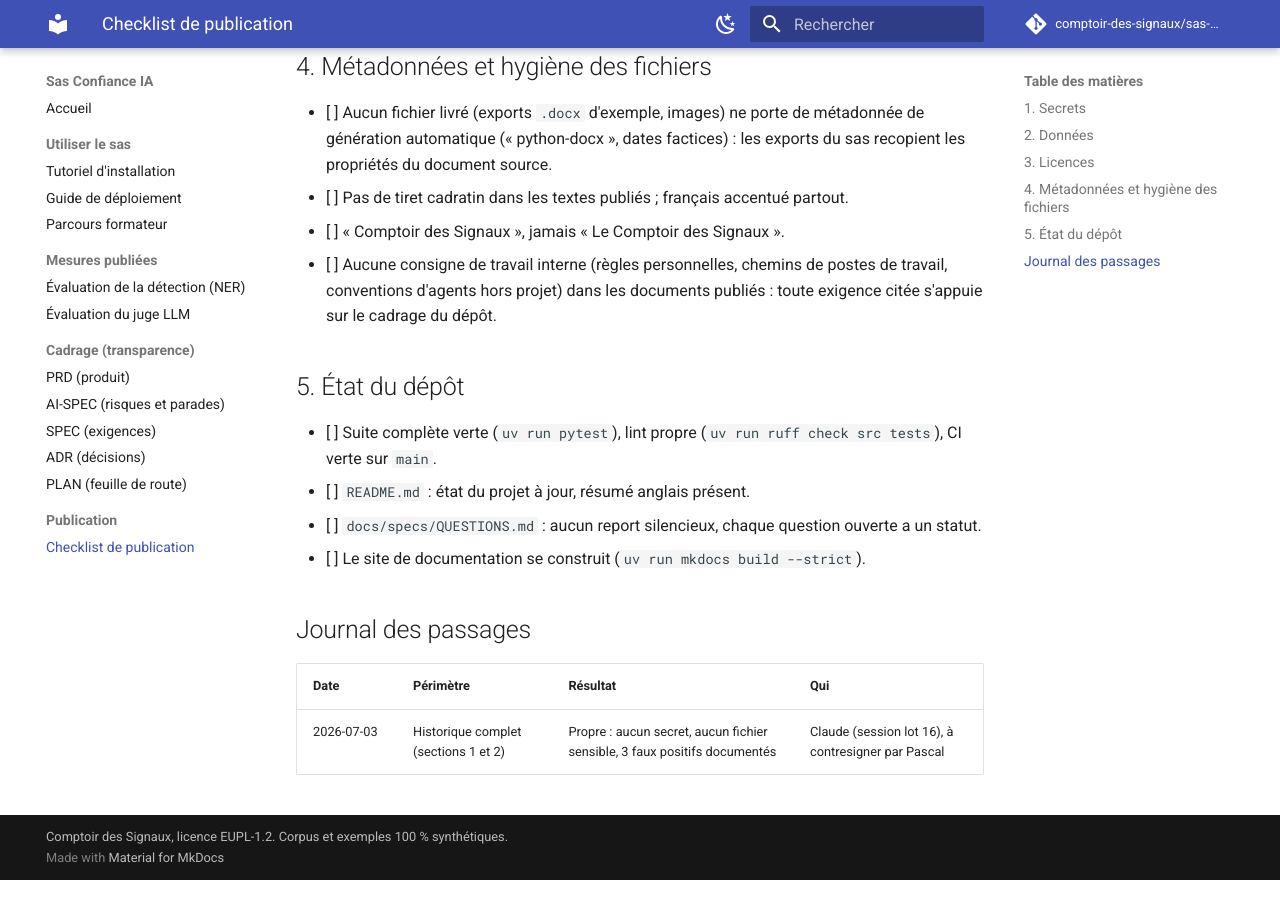
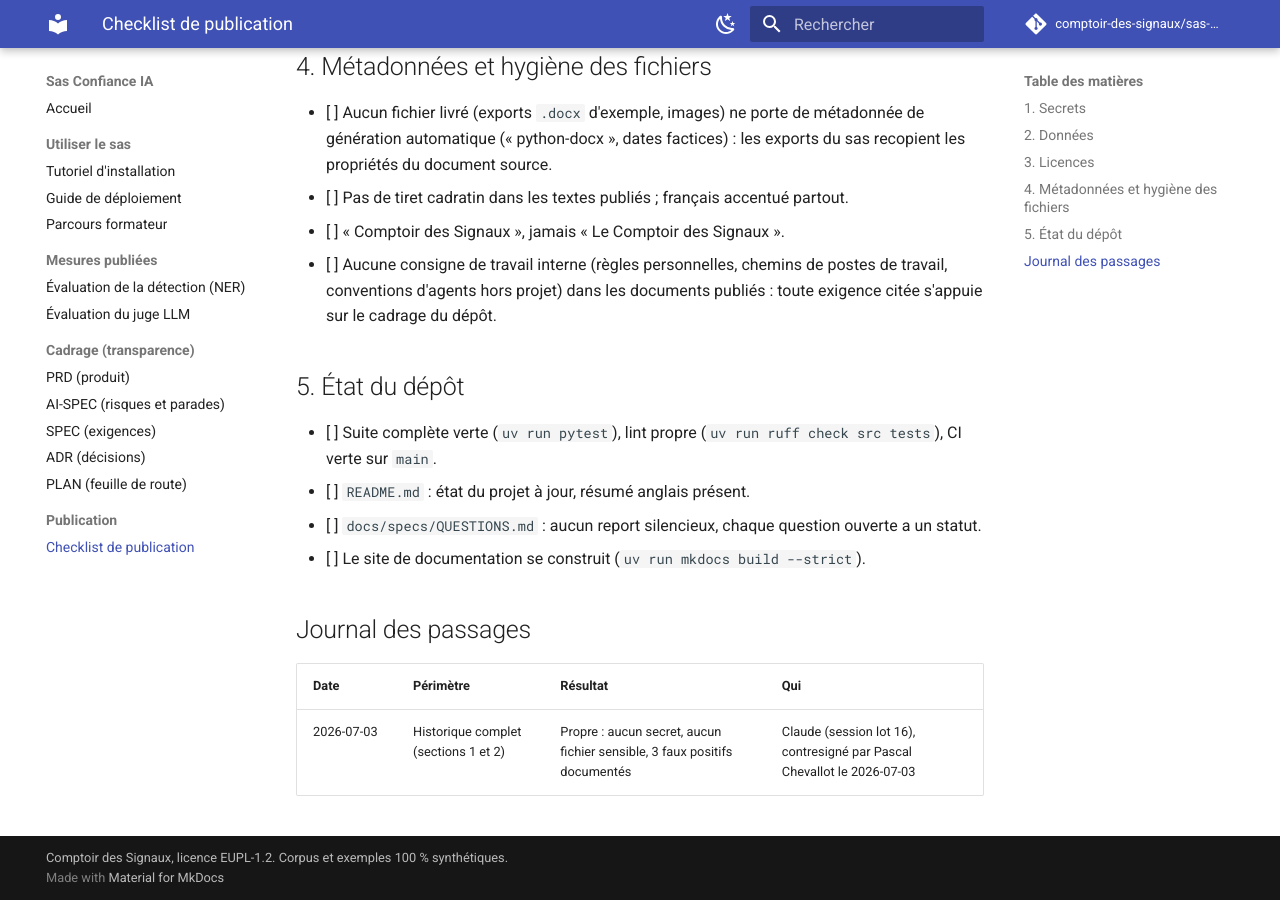
Before and after one commit to comptoir-des-signaux/sas-confiance-ia, an MkDocs documentation site: the page built from docs/checklist-publication.md, in a window 1280 px wide and 900 px high, scrolled down 1216 px. Built offline with MkDocs 1.6.1 and Material for MkDocs 9.7.7, drawn with Linux system fonts in a browser that asks for light colours; comment, search, counter and statistics services are not loaded.

Commit message:
docs: premier passage de la checklist de publication contresigné
Co-Authored-By: Claude Fable 5 <noreply@anthropic.com>

```diff
--- a/docs/checklist-publication.md
+++ b/docs/checklist-publication.md
@@ -73,4 +73,4 @@ commande ou la vérification indiquée. Une case non cochée bloque le push.
 
 | Date | Périmètre | Résultat | Qui |
 |---|---|---|---|
-| 2026-07-03 | Historique complet (sections 1 et 2) | Propre : aucun secret, aucun fichier sensible, 3 faux positifs documentés | Claude (session lot 16), à contresigner par Pascal |
+| 2026-07-03 | Historique complet (sections 1 et 2) | Propre : aucun secret, aucun fichier sensible, 3 faux positifs documentés | Claude (session lot 16), contresigné par Pascal Chevallot le 2026-07-03 |
```
